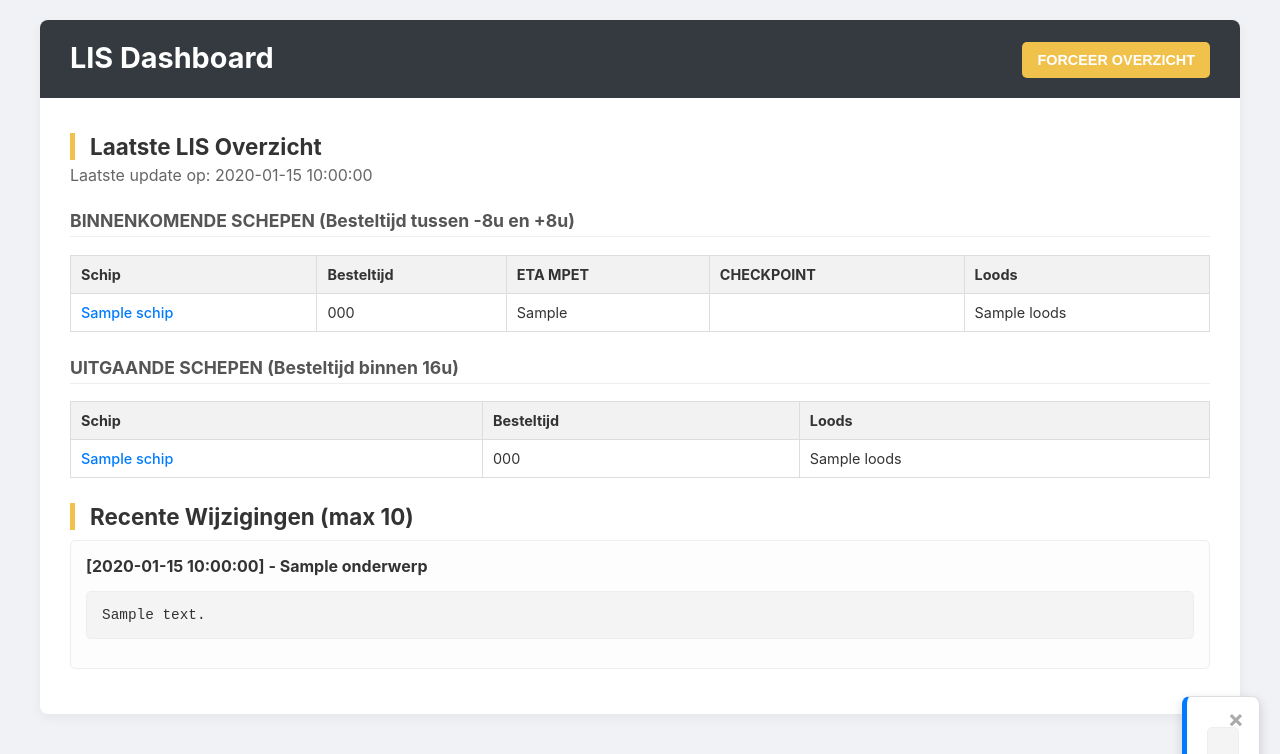
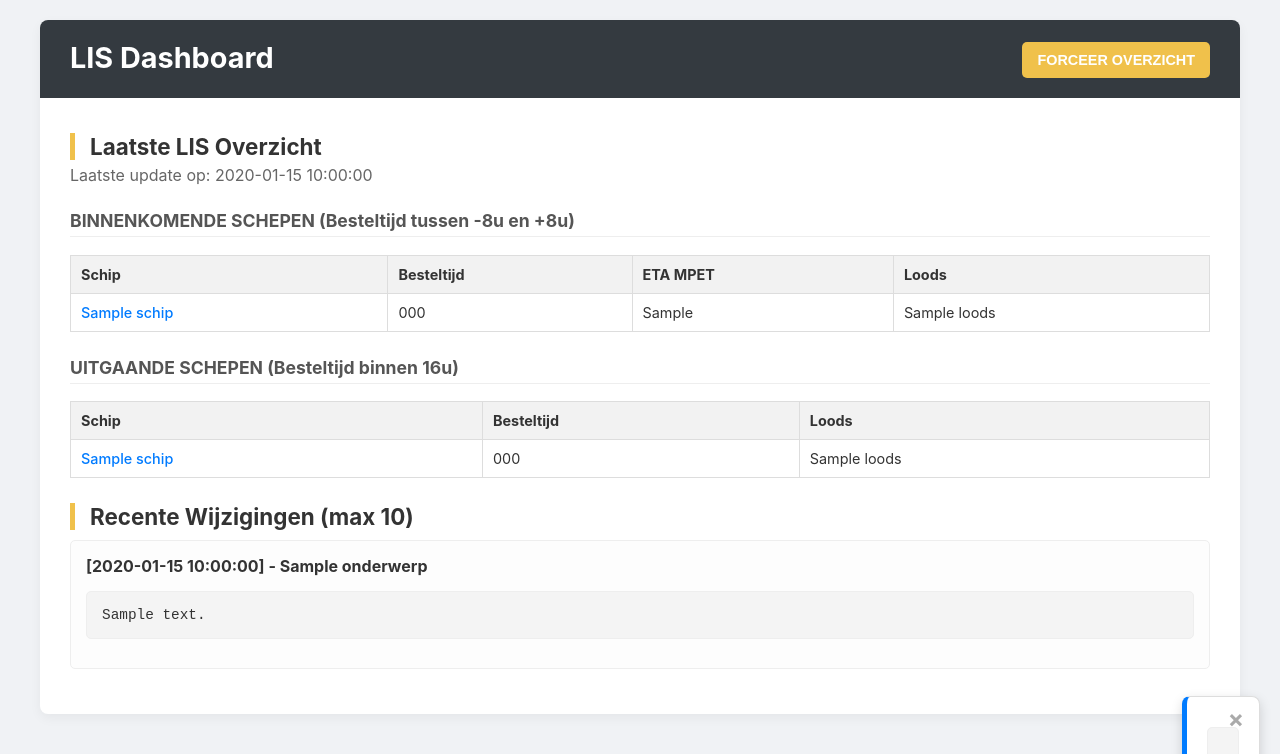
Before and after one commit to simoens/lis-cron-job, a Flask app: template templates/index.html in a window 1280 px wide. Shown: the top 754 px of the page. Run offline with Flask 3, Linux system fonts and the light colour scheme; the template is opened without the code that fills it: most values are stand-ins (such as "Sample title", 1, 10 or a date in 2020).

Commit message:
Refactor styles and enhance comments in index.html
vorige versie

```diff
--- a/templates/index.html
+++ b/templates/index.html
@@ -41,7 +41,7 @@
         }
         .button {
             float: right;
-            background-color: #f0c14b; /* Gele knop */
+            background-color: #f0c14b; /* Gele knop (jouw aanpassing) */
             color: white;
             padding: 10px 15px;
             border: none;
@@ -112,6 +112,8 @@
             font-weight: 500;
         }
 
+        /* OUDE .unseen-change stijlen zijn hier VERWIJDERD */
+
         /* Wijzigingen */
         .change-item {
             background-color: #fdfdfd;
@@ -144,7 +146,7 @@
             font-weight: 500;
         }
 
-        /* Stijl voor de Pop-up (Toast) */
+        /* --- NIEUWE STIJL VOOR DE POP-UP (TOAST) --- */
         .toast-notification {
             position: fixed;
             bottom: 20px;
@@ -217,12 +219,12 @@
                                 <tr>
                                     <th>Schip</th>
                                     <th>Besteltijd</th>
-                                    <th>ETA MPET</th>
-                                    <th>CHECKPOINT</th> <th>Loods</th>
+                                    <th>ETA MPET</th> <th>Loods</th>
                                 </tr>
                             </thead>
                             <tbody>
                                 {% for schip in snapshot.content_data.INKOMEND %}
+
                                 <tr class="{% if schip.Loods == 'Loods werd toegewezen' %}pilot-assigned{% endif %}">
                                     <td>
                                         {% if schip.GisLink %}
@@ -232,8 +234,7 @@
                                         {% endif %}
                                     </td>
                                     <td>{{ schip.Besteltijd }}</td>
-                                    <td>{{ schip.berekende_eta }}</td>
-                                    <td>{{ schip.RTA | default('', true) }}</td> <td>{{ schip.Loods }}</td>
+                                    <td>{{ schip.berekende_eta }}</td> <td>{{ schip.Loods }}</td>
                                 </tr>
                                 {% endfor %}
                             </tbody>
@@ -255,6 +256,7 @@
                             </thead>
                             <tbody>
                                 {% for schip in snapshot.content_data.UITGAAND %}
+
                                 <tr class="{% if schip.Loods == 'Loods werd toegewezen' %}pilot-assigned{% endif %}">
                                     <td>
                                         {% if schip.GisLink %}
@@ -312,7 +314,7 @@
 
 
     <script>
-        // Auto-refresh script
+        // Auto-refresh script (onveranderd)
         function getDisplayedTimestamp() {
             const el = document.getElementById('timestamp-display');
             if (el) {
@@ -347,6 +349,7 @@
     <script>
         document.addEventListener('DOMContentLoaded', () => {
 
+            // 1. Haal de data van de laatste wijziging op
             {% if changes and changes[0] %}
                 const latestChange = {
                     timestamp: {{ changes[0].timestamp | tojson }},
@@ -354,17 +357,26 @@
                     content: {{ changes[0].content | tojson }}
                 };
                 const storageKey = 'seenChangeTimestamp';
+
+                // 2. Haal de laatst 'geziene' timestamp op
                 const seenTimestamp = localStorage.getItem(storageKey);
 
+                // 3. Vergelijk ze
                 if (latestChange.timestamp !== seenTimestamp) {
+                    // DIT IS EEN NIEUWE WIJZIGING!
+
+                    // 4. Vul de pop-up
                     document.getElementById('toast-header').innerText = latestChange.subject;
                     document.querySelector('#toast-body pre').innerText = latestChange.content;
 
+                    // 5. Toon de pop-up
                     const toast = document.getElementById('change-toast');
                     toast.style.display = 'block';
 
+                    // 6. Stel de 'close' knop in
                     document.getElementById('toast-close-btn').onclick = () => {
                         toast.style.display = 'none';
+                        // Sla op dat de gebruiker deze specifieke wijziging heeft gezien
                         localStorage.setItem(storageKey, latestChange.timestamp);
                     };
                 }
```
